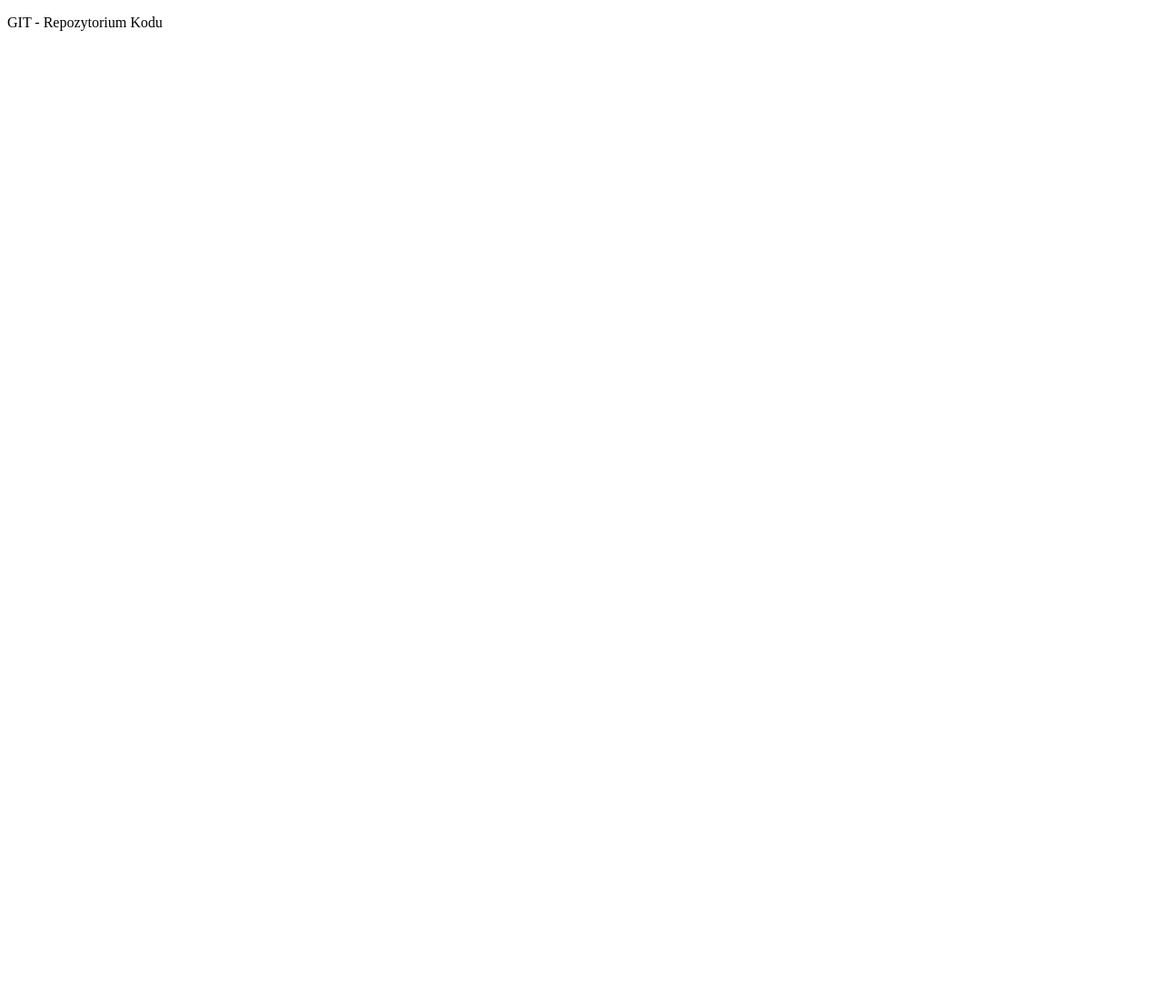
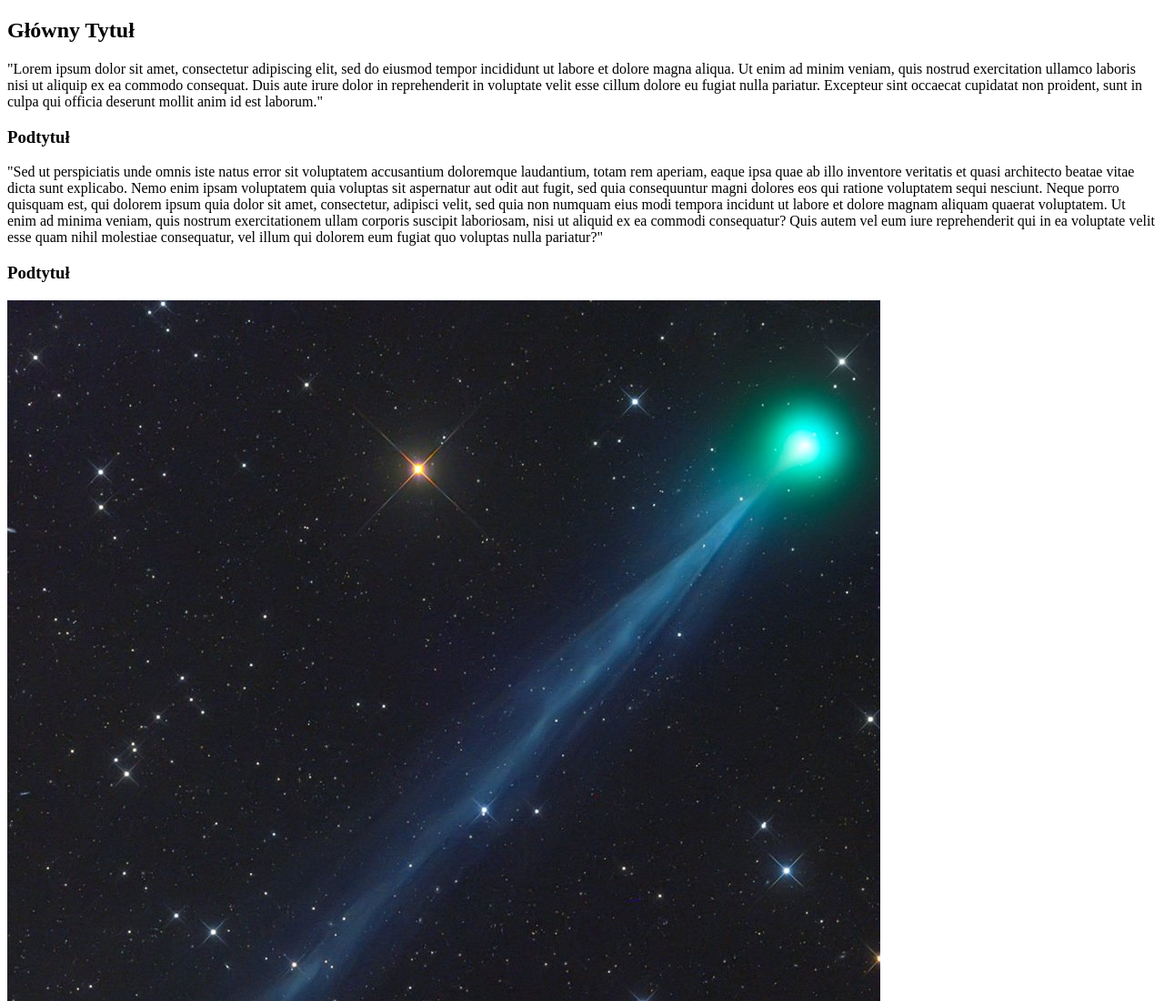
Before and after one commit to karoladudkowska/git-zadanie2, a plain HTML site: page index.html in a window 1280 px wide. Shown: the top 1100 px of the page at 91% size. Before the commit the page ends 800 px from the top, so only its background shows below. Drawn offline with Linux system fonts and the light colour scheme.

Commit message:
14-html-elementy-komentarze

```diff
--- a/index.html
+++ b/index.html
@@ -6,6 +6,41 @@
     <title>Document</title>
   </head>
   <body>
-    <p>GIT - Repozytorium Kodu</p>
+    <!-- article -->
+    <article>
+      <!-- nagłowek -->
+      <h1>Główny Tytuł</h1>
+      <!-- paragraf -->
+      <p>
+        "Lorem ipsum dolor sit amet, consectetur adipiscing elit, sed do eiusmod
+        tempor incididunt ut labore et dolore magna aliqua. Ut enim ad minim
+        veniam, quis nostrud exercitation ullamco laboris nisi ut aliquip ex ea
+        commodo consequat. Duis aute irure dolor in reprehenderit in voluptate
+        velit esse cillum dolore eu fugiat nulla pariatur. Excepteur sint
+        occaecat cupidatat non proident, sunt in culpa qui officia deserunt
+        mollit anim id est laborum."
+      </p>
+      <!-- podtytuł -->
+      <h3>Podtytuł</h3>
+      <p>
+        "Sed ut perspiciatis unde omnis iste natus error sit voluptatem
+        accusantium doloremque laudantium, totam rem aperiam, eaque ipsa quae ab
+        illo inventore veritatis et quasi architecto beatae vitae dicta sunt
+        explicabo. Nemo enim ipsam voluptatem quia voluptas sit aspernatur aut
+        odit aut fugit, sed quia consequuntur magni dolores eos qui ratione
+        voluptatem sequi nesciunt. Neque porro quisquam est, qui dolorem ipsum
+        quia dolor sit amet, consectetur, adipisci velit, sed quia non numquam
+        eius modi tempora incidunt ut labore et dolore magnam aliquam quaerat
+        voluptatem. Ut enim ad minima veniam, quis nostrum exercitationem ullam
+        corporis suscipit laboriosam, nisi ut aliquid ex ea commodi consequatur?
+        Quis autem vel eum iure reprehenderit qui in ea voluptate velit esse
+        quam nihil molestiae consequatur, vel illum qui dolorem eum fugiat quo
+        voluptas nulla pariatur?"
+      </p>
+      <!-- podtytuł -->
+      <h3>Podtytuł</h3>
+      <!-- obrazek -->
+      <img src="CometSwan_Rhemann_960.jpg" alt="Kometa" />
+    </article>
   </body>
 </html>
```
Also changed, not shown: CometSwan_Rhemann_960.jpg (added).
